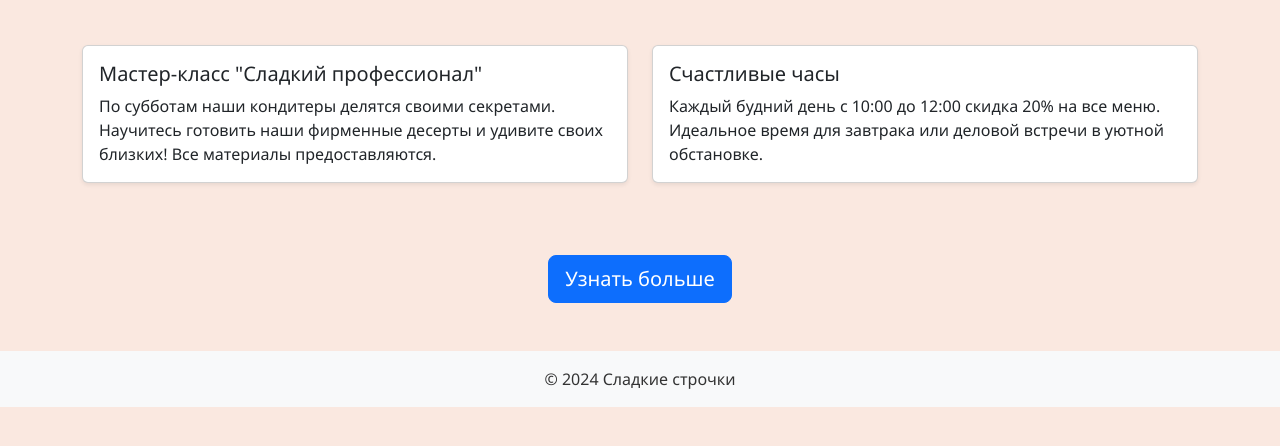
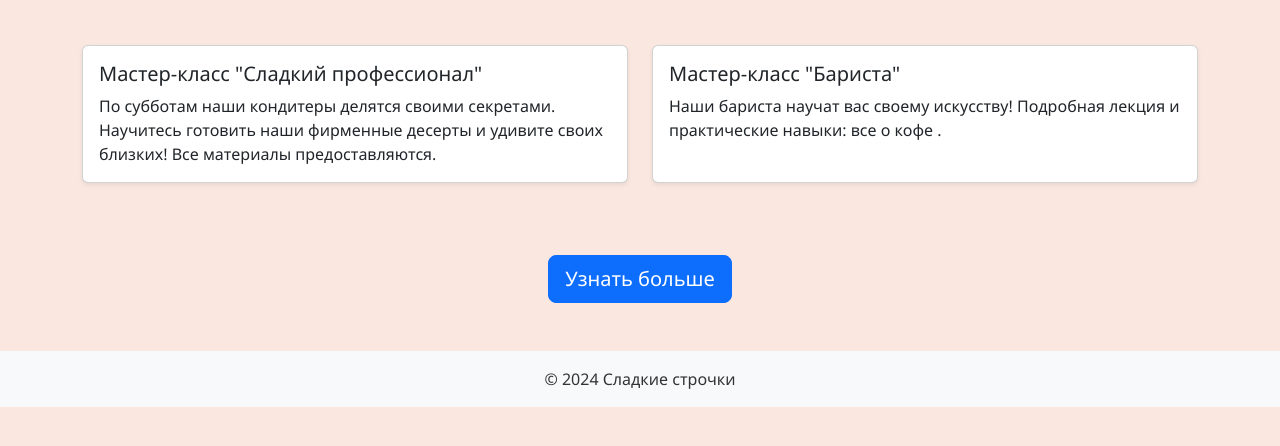
Before and after one commit to daravalll/CafeNN, a plain HTML site: page masterclass.html in a window 1280 px wide. Shown: the part 256-702 px from the top of the page. Drawn offline with nearby package versions, Linux system fonts and the light colour scheme.

Commit message:
Update masterclass.html

```diff
--- a/masterclass.html
+++ b/masterclass.html
@@ -56,8 +56,8 @@
             <div class="col-md-6 mb-4">
                 <div class="card h-100 shadow-sm">
                     <div class="card-body">
-                        <h5 class="card-title">Счастливые часы</h5>
-                        <p class="card-text">Каждый будний день с 10:00 до 12:00 скидка 20% на все меню. Идеальное время для завтрака или деловой встречи в уютной обстановке.</p>
+                        <h5 class="card-title">Мастер-класс "Бариста"</h5>
+                        <p class="card-text">Наши бариста научат вас своему искусству! Подробная лекция и практические навыки: все о кофе .</p>
                     </div>
                 </div>
             </div>
```
